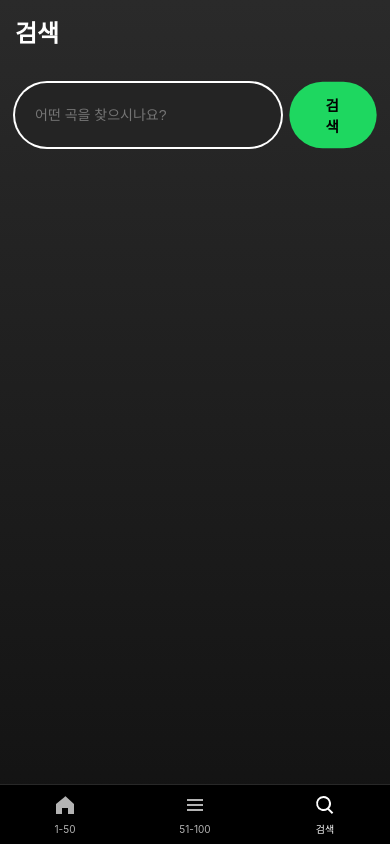
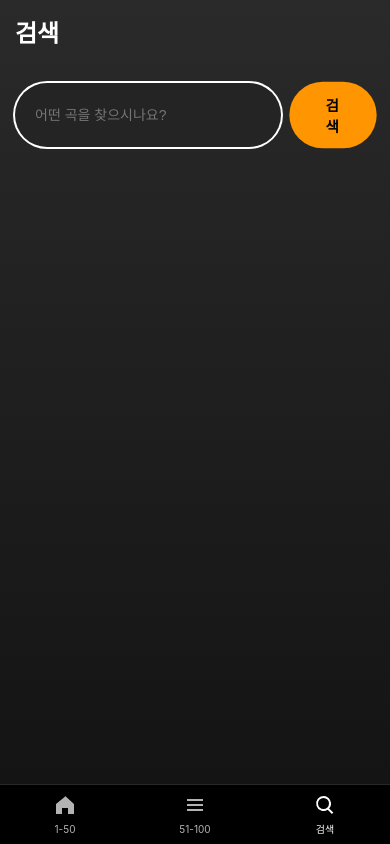
Before and after one commit to tjrwls1211/tj-jpop-kr, a Next.js app: page /search in a window 390 px wide. In both pictures the pointer is over the button "검색". Built offline with nearby package versions, Linux system fonts and the light colour scheme.

Commit message:
feat: 모바일 환경에서 검색 버튼 줄바뀜 수정 및 버튼 배경색 변경

```diff
--- a/app/globals.css
+++ b/app/globals.css
@@ -211,6 +211,8 @@ body {
   text-decoration: none;
   font-size: 10px;
   gap: 4px;
+  white-space: nowrap;
+  word-break: keep-all;
 }
 
 .bottom-nav-link.active {
@@ -260,7 +262,7 @@ body {
 }
 
 .btn:hover {
-  background-color: #1ed760;
+  background-color: #FF9500;
   transform: scale(1.04);
 }
 
```
